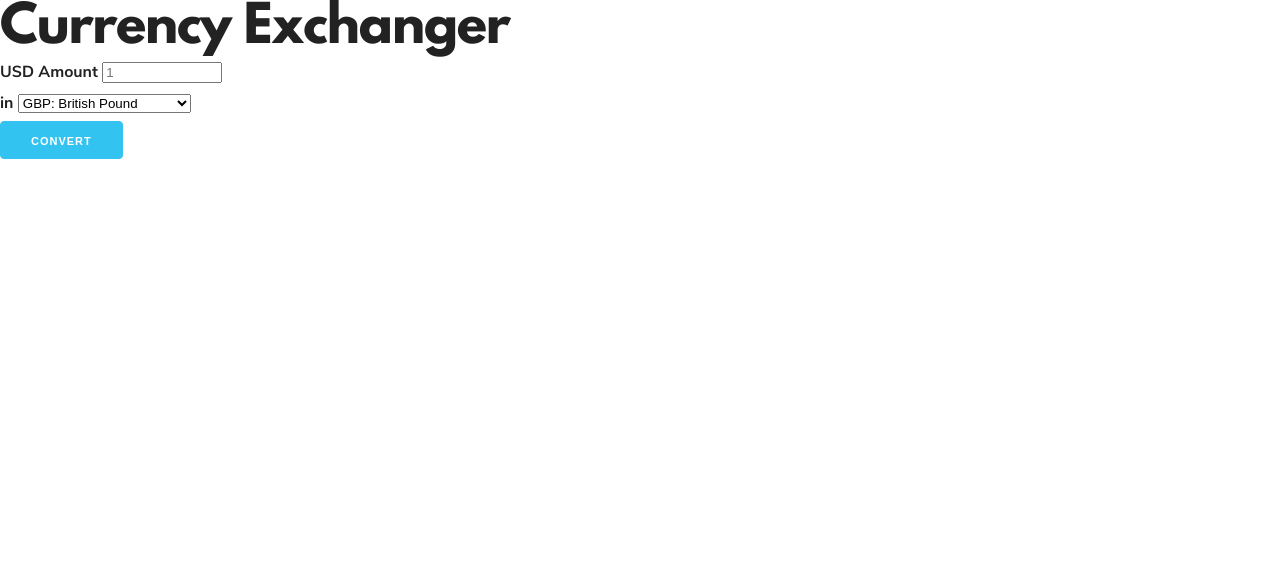
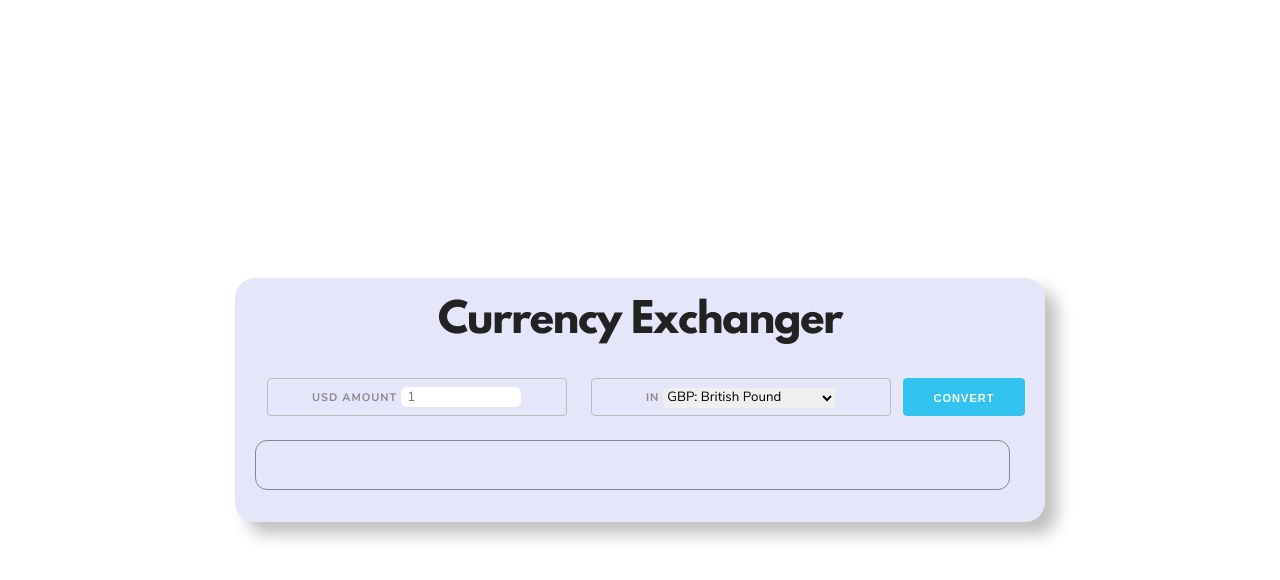
Before and after one commit to SmKou/currency-exchanger, a website built with webpack: page src/index.html in a window 1280 px wide. Built offline with nearby package versions, Linux system fonts and the light colour scheme.

Commit message:
Add styling

```diff
--- a/src/css/styles.css
+++ b/src/css/styles.css
@@ -38,24 +38,16 @@ body {
 
 /* Typography
 –––––––––––––––––––––––––––––––––––––––––––––––––– */
-h1, h2, h3 {
-    margin: 0;
-    font-family: 'League Spartan';
-    font-weight: 300;
+h1 {
+  margin: 0;
+  margin-bottom: 2rem;
+  font-family: 'League Spartan';
+  font-weight: 300;
 }
-h2, h3 {
-    margin: 1.2rem auto;
-}
-h1 { font-size: 4.0rem; line-height: 1.2; letter-spacing: -.1rem; }
-h2 { font-size: 3.2rem; line-height: 1.25; letter-spacing: -.1rem; }
-h3 { font-size: 2.4rem; line-height: 1.3; letter-spacing: -.1rem; }
-/* h4 { font-size: 2.0rem; line-height: 1.35; letter-spacing: -.08rem; } */
+h1 { font-size: 3.0rem; line-height: 1.2; letter-spacing: -.1rem; }
 
 @media (min-width: 550px) {
-    h1 { font-size: 5.0rem }
-    h2 { font-size: 4.2rem }
-    h3 { font-size: 3.2rem }
-    /* h4 { font-size: 2.4rem } */
+    h1 { font-size: 4.0rem }
 }
 
 p { margin: 0 }
@@ -206,7 +198,60 @@ pre, code { background: #CCC }
 
 /* skeleton: container */ main {
     width: 100%;
+    min-height: 100vh;
     margin: 0 auto;
+    display: flex;
+    align-items: center;
+    justify-content: center;
+}
+
+.container {
+  padding: 2rem;
+  background-color: #e6e6fa;
+  box-shadow:
+    12px 12px 16px 0 rgba(0, 0, 0, 0.25),
+    -8px -8px 12px 0 rgba(255, 255, 255, 0.3);
+  border-radius: 20px;
+}
+
+form {
+  display: flex;
+  flex-wrap: wrap;
+  align-items: center;
+  justify-content: center;
+}
+
+h1 {
+  text-align: center;
+}
+
+form label {
+  width: 300px;
+  margin: 1.2rem;
+}
+
+form input[type=number],
+form select {
+  outline: 0;
+  border: 0;
+  font-family: 'Nunito Sans';
+}
+
+form input[type=number] {
+  width: 120px;
+  padding-left: 6px;
+  border-radius: 6px;
+}
+
+.output {
+  width: 98%;
+  min-height: 5rem;
+  margin: 1.2rem 0;
+  padding: 1.2rem;
+  border: 1px solid black;
+  border-radius: 1.2rem;
+  color: #888;
+  border-color: #888;
 }
 
 /* Messages and Notices
--- a/src/index.html
+++ b/src/index.html
@@ -10,11 +10,11 @@
         <div class="container">
             <h1>Currency Exchanger</h1>
             <form>
-                <label for="amount">
+                <label for="amount" class="button">
                     USD Amount
                     <input type="number" id="amount" name="amount" min="1" max="4000000000" placeholder="1" pattern="/\d+/">
                 </label>
-                <label for="currency">
+                <label for="currency" class="button">
                     in
                     <select id="currency" name="currency">
                         <option value="GBP">GBP: British Pound</option>
--- a/src/js/bs/Exchanger.js
+++ b/src/js/bs/Exchanger.js
@@ -12,7 +12,7 @@ export default class Exchanger {
     }
 
     static getData(target, amount, response) {
-        return `The exchange rate is 1 USD to ${response["conversion_rate"].toFixed(2)} ${target}\n${amount} USD is ${response["conversion_result"].toFixed(2)} ${target}`;
+        return `The exchange rate is 1 USD to ${response["conversion_rate"].toFixed(2)} ${target}, and ${amount} USD is ${response["conversion_result"].toFixed(2)} ${target}.`;
     }
 
     static getError(target, response) {
```
Also changed, not shown: __tests__/Exchanger.test.js (+1 -1 lines), README.md.
